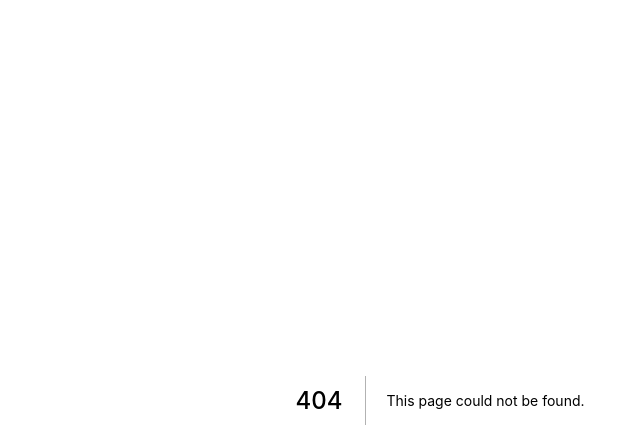
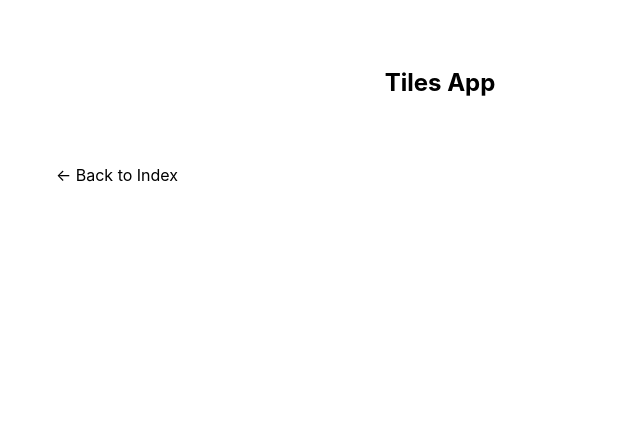
Before and after one commit to dblatcher/Tiles-game, a Next.js app: page /info/building/1 in a window 1280 px wide. Before the commit this address had no page. Shown: the top 448 px of the page, without its empty margins (200-840 px from the left). Built offline with nearby package versions, Linux system fonts and the light colour scheme.

Commit message:
add placeholder pages for tech and bulding info pages

```diff
--- /dev/null
+++ b/pages/info/building/[itemName].js
@@ -0,0 +1,23 @@
+import React from 'react'
+import { useRouter } from 'next/router'
+import Layout from '../../../components/Layout'
+// import UnitInfo from '../../../components/info/UnitInfo'
+
+import { buildingTypes } from '../../../lib/game-entities/BuildingType.tsx'
+
+const BuildingInfoPage = () => {
+    const router = useRouter()
+    const { itemName } = router.query
+    const buildingType = buildingTypes[itemName]
+
+    return (
+        <Layout backLinkText="Back to Index" backLinkUrl="/info">
+            {buildingType
+                ? <h2>building: {buildingType.displayName} </h2>
+                : null
+            }
+        </Layout>
+    )
+}
+
+export default BuildingInfoPage
```
Also changed, not shown: pages/info/tech/[itemName].js (added, +23 -0 lines).
